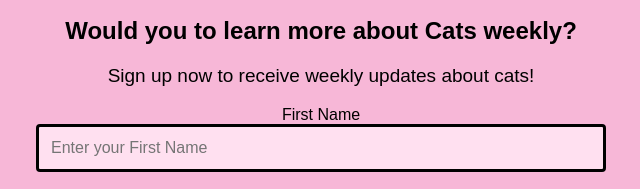
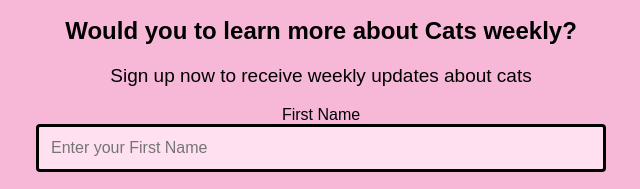
Before and after one commit to ITMD-362-Fall-Rita-Sanabria/Project-1, a plain HTML site: page index.html in a window 1280 px wide. Shown: the part 189-378 px from the top of the page, 319-959 px from the left. Drawn offline with Linux system fonts and the light colour scheme.

Commit message:
final commit

```diff
--- a/index.html
+++ b/index.html
@@ -12,8 +12,7 @@
 		<h1>Join our CATalog!</h1>
 		<h2>Do you love Cats?</h2>
 		<h2>Would you to learn more about Cats weekly?</h2>
-		<p>Sign up now to receive weekly updates about cats!</p>
-
+		<p>Sign up now to receive weekly updates about cats</p>
 		<form class="singup-form" id="signupform">
 				<label for="firstname">First Name</label>
 				<input type="text" id="firstname" name="firstname" placeholder="Enter your First Name" required>
```
